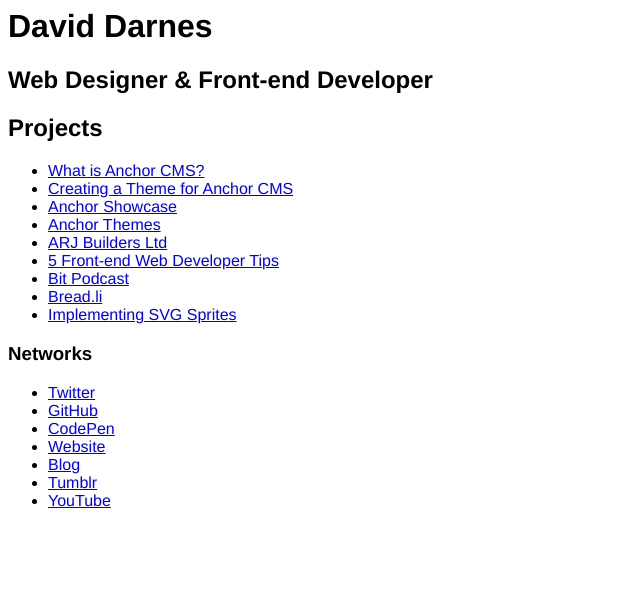
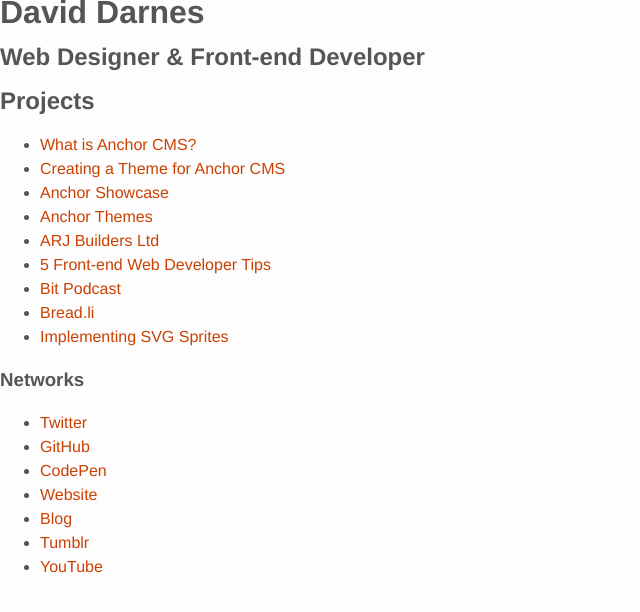
Before and after one commit to daviddarnes/daviddarnes.github.io, a Jekyll site: the page built from index.md, in a window 1280 px wide. Shown: the top 612 px of the page, without its empty margins (0-640 px from the left). Built offline with Jekyll 4.4.1, drawn with Linux system fonts in a browser that asks for light colours.

Commit message:
Lots of lovely CSS

```diff
--- a/css/styles.scss
+++ b/css/styles.scss
@@ -1,6 +1,27 @@
 ---
 title: stylesheet
 ---
+html, body {
+  padding: 0;
+  margin: 0;
+  min-height: 100%;
+}
+
 body {
   font-family: Helvetica, Arial, sans-serif;
+  line-height: 24px;
+  background: #FDFDFD;
+  color: #555;
 }
+
+a {
+  color: #cb4102;
+  margin-bottom: 5px;
+  border-bottom: 1px solid transparent;
+  transition: .2s;
+  text-decoration: none;
+  &:hover {
+    border-bottom-color: #cb4102;
+    margin-bottom: 2px;
+  }
+}
```
